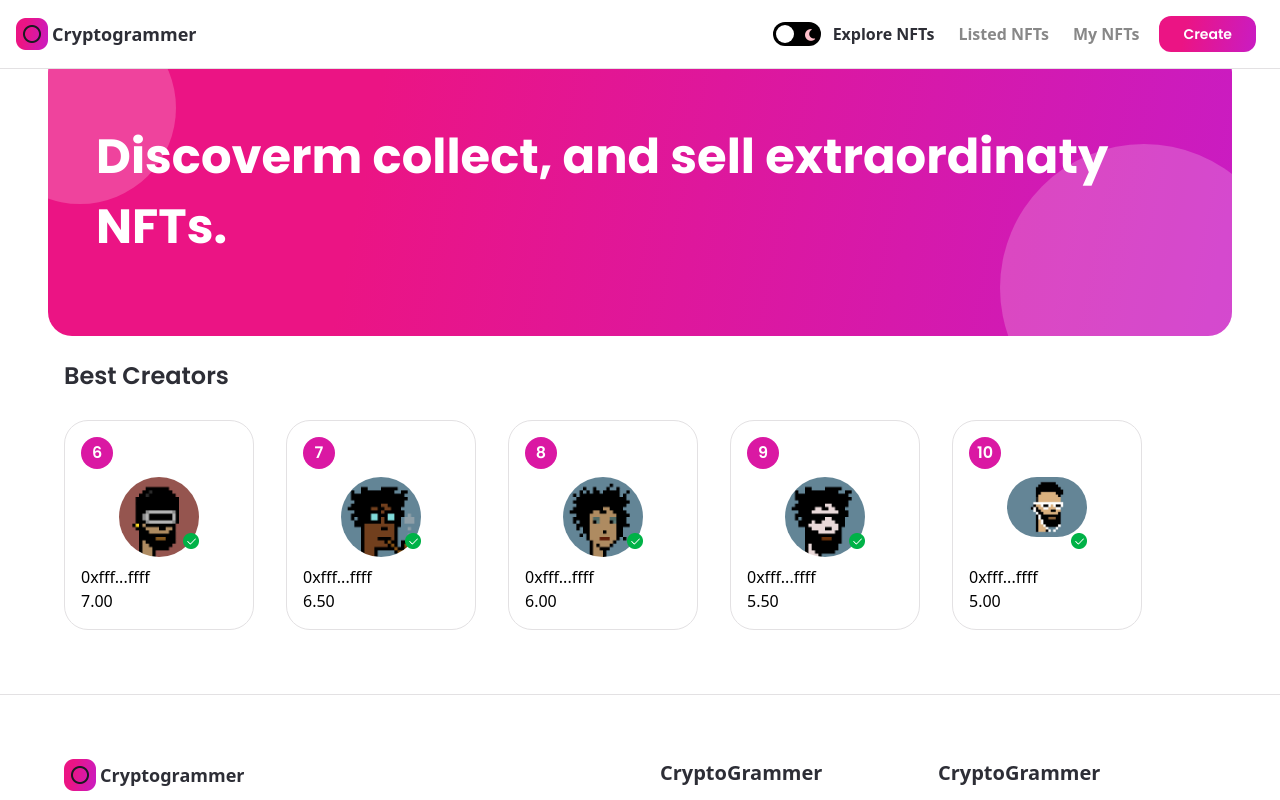
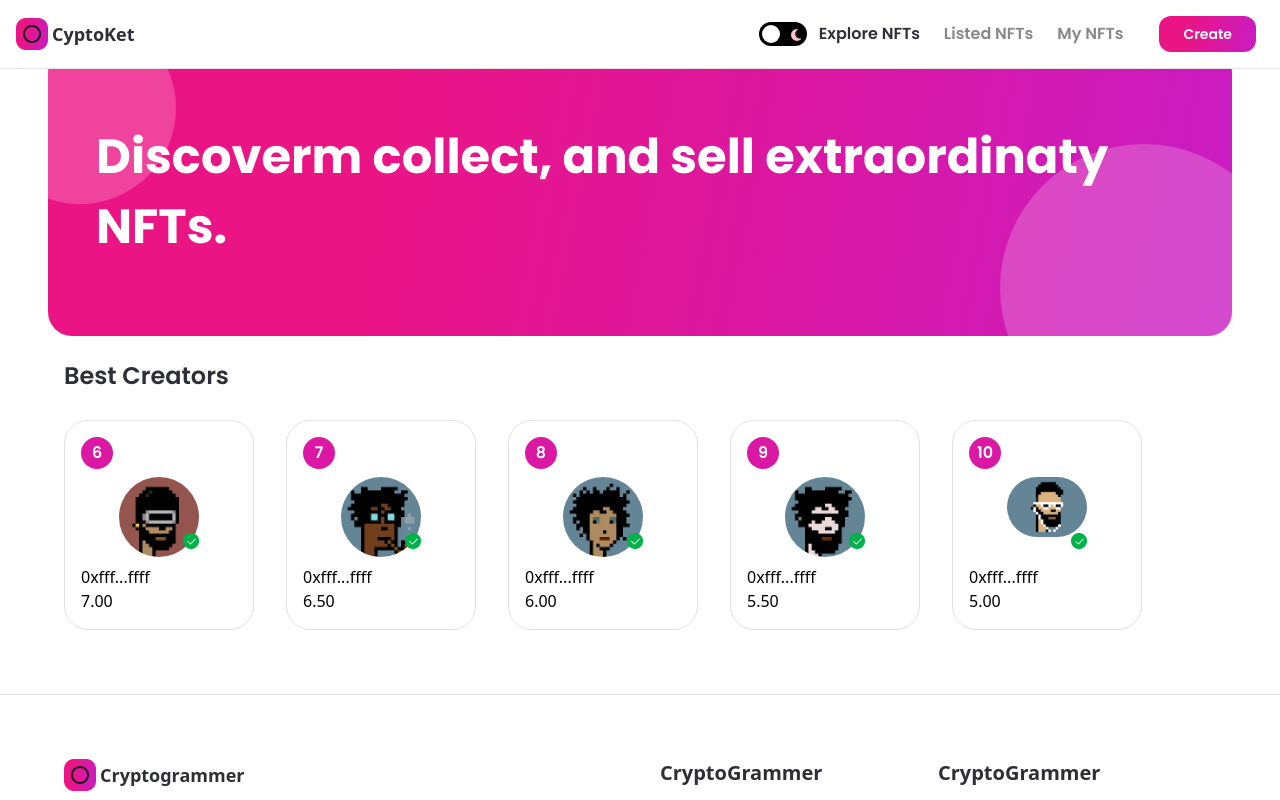
Before and after one commit to ngermanishvili/cryptogrammer-07, a Next.js app in the folder cryptogrammer/: page / in a window 1280 px wide. Shown: the top 800 px of the page. Built offline with nearby package versions, Linux system fonts and the light colour scheme.

Commit message:
fix: navbar is visible on mobile devices

```diff
--- a/cryptogrammer/components/Navbar.jsx
+++ b/cryptogrammer/components/Navbar.jsx
@@ -14,9 +14,9 @@
       case 0:
         return "/";
       case 1:
-        return "/created-nft";
+        return "/listed-nfts";
       case 2:
-        return "/my-nfts";
+        return "/my-nft";
       default:
         return "/";
     }
@@ -35,7 +35,9 @@
           onClick={() => {
             setActive(item);
           }}
-          className={`flex flex-row items-center font-pippins font-semibold text-base dark:hover:text-white hover:text-nft-dark mx-3 ${
+          className={`flex flex-row items-center font-poppins
+          font-semibold text-base dark:hover:text-white hover:text-nft-dark mx-3
+          ${
             active === item
               ? "dark:text-white text-nft-black-1"
               : "dark:text-nft-gray-3 text-nft-gray-2"
@@ -59,6 +61,7 @@
       classStyles="mx-2 rounded-xl"
       handleClick={() => {
         setActive("");
+
         router.push("/create-nft");
       }}
     />
@@ -83,7 +86,7 @@
 
   // In here i return the navbar and i'm using the MenuItems function to generate the menu items and i'm using the ButtonGroup function to generate the connect and create buttons.
   return (
-    <nav className="flexBetween w-full fixed z-10 p-4 flex-row border-b dark:bg-nft-dark  bg-white dark:border-nft-black-1 border-nft-gray-1 ">
+    <nav className="flexBetween border-nft-gray-1 w-full fixed z-10 p-4 flex-row border-b bg-white dark:border-nft-black-1  dark:bg-nft-dark">
     <div className="flex flex-1 flex-row justify-start">
       <Link href="/">
         <div
@@ -92,13 +95,13 @@
         >
           <Image
             src={images.logo02}
-              objectFit="contain "
+            objectFit="contain"
             width={32}
             height={32}
             alt="logo"
           />
           <p className="dark:text-white text-nft-black-1 font-semibold text-lg ml-1">
-              Cryptogrammer
+            CyptoKet
           </p>
         </div>
       </Link>
@@ -106,7 +109,7 @@
         <div className="hidden md:flex" onClick={() => {}}>
           <Image
             src={images.logo02}
-              objectFit="contain "
+            objectFit="contain"
             width={32}
             height={32}
             alt="logo"
@@ -120,13 +123,11 @@
           type="checkbox"
           className="checkbox"
           id="checkbox"
-            onChange={() => {
-              setTheme(theme === "dark" ? "light" : "dark");
-            }}
+          onChange={() => setTheme(theme === 'light' ? 'dark' : 'light')}
         />
         <label
-            className="flexBetween w-8 h-4 rounded-2xl bg-black p-1 relative label"
           htmlFor="checkbox"
+          className="flexBetween w-8 h-4 bg-black rounded-2xl p-1 relative label"
         >
           <i className="fas fa-sun" />
           <i className="fas fa-moon" />
@@ -136,38 +137,50 @@
 
       <div className="md:hidden flex">
         <MenuItems active={active} setActive={setActive} />
-          <div className="m;-4">
+        <div className="ml-4">
           <ButtonGroup setActive={setActive} router={router} />
         </div>
       </div>
     </div>
-      {/*  In this div we chekc if the isOpen state is true or false and if it is
-       // true then we show the cross icon and if it is false then we show the menu
-      todo icon and we make state change when we click on the menu icon */}
-     <div className="hidden md:flex ml-2" onClick={() => setIsOpen(!isOpen)}>
-  {isOpen ?
-   <Image src={images.cross}
+
+    <div className="hidden md:flex ml-2">
+      {isOpen ? (
+        <Image
+          src={images.cross}
           objectFit="contain"
           width={20}
           height={20}
           alt="close"
-   // This onclick is for the mobile view and if the user clicks on the cross icon then the menu items will be hidden and if the user clicks on the menu icon then the menu items will be shown
           onClick={() => setIsOpen(false)}
           className={theme === 'light' && 'filter invert'}
         />
-  :
-   <Image src={images.menu}
+      ) : (
+        <Image
+          src={images.menu}
           objectFit="contain"
           width={25}
           height={25}
           alt="menu"
-   // in Here setIsOpen(!isOpen) means if the isOpen state is true then the state will be false and if the isOpen state is false then the state will be true its show/hide logic
-   onClick={() => setIsOpen(!isOpen)}
+          onClick={() => setIsOpen(true)}
           className={theme === 'light' && 'filter invert'}
-   />}
+        />
+      )}
+
+      {isOpen && (
+        <div
+          className="fixed inset-0 top-65 dark:bg-nft-dark bg-white
+        z-10 nav-h flex justify-between flex-col"
+        >
+          <div className="flex-1 p-4">
+            <MenuItems active={active} setActive={setActive} isMobile />
+          </div>
+          <div className="p-4 border-t dark:border-nft-black-1 border-nft-grey-1">
+            <ButtonGroup setActive={setActive} router={router} />
+          </div>
+        </div>
+      )}
     </div>
   </nav>
 );
 };
-
 export default Navbar;
```
Lines whose indentation alone changed are shown as unchanged.
